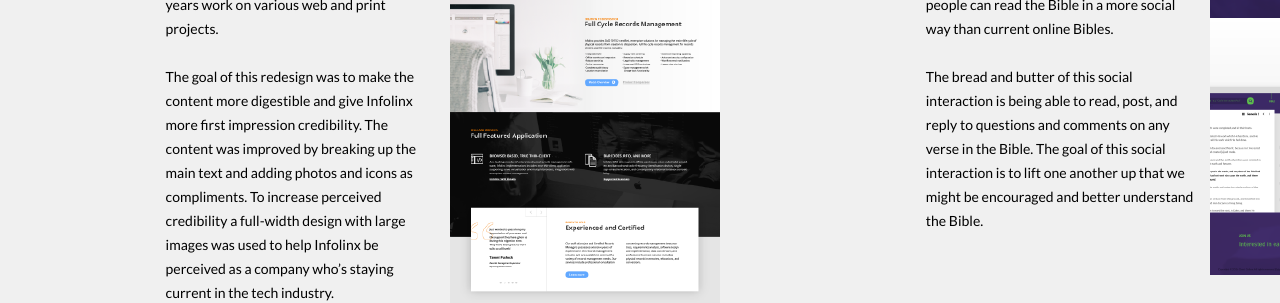
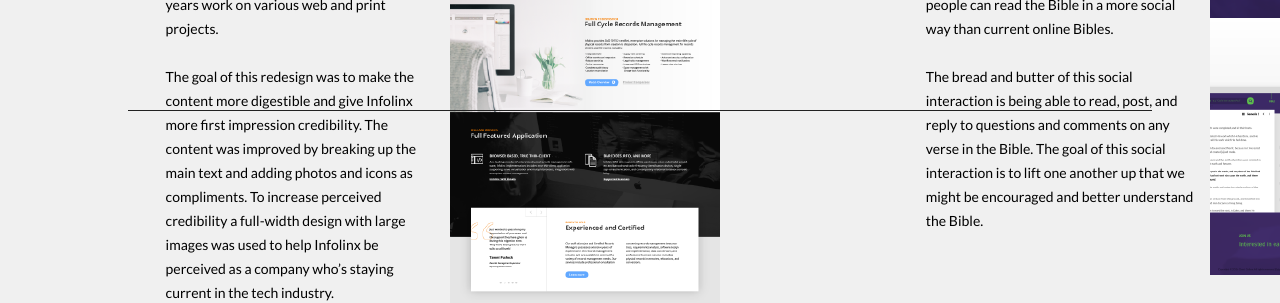
Before and after one commit to bzle/brandonz-me, a Jekyll site: the page built from index.html, in a window 1280 px wide. Shown: the part 1544-1847 px from the top of the page. Built offline with Jekyll 4.4.1, drawn with Linux system fonts in a browser that asks for light colours; nearby versions of some CDN libraries.

Commit message:
Updated '/css/style.scss' via CloudCannon

```diff
--- a/css/style.scss
+++ b/css/style.scss
@@ -919,6 +919,15 @@ header {
     margin: 10px;
     padding: 10px 16px;
 }
+.projects__nav-line {
+    background-color: $black;
+    position: absolute;
+    top: 45%;
+    left: 10%;
+    width: 80%;
+    height: 1px;
+    z-index: 0;
+}
 .projects {
     float: left;
     white-space: nowrap;
```
